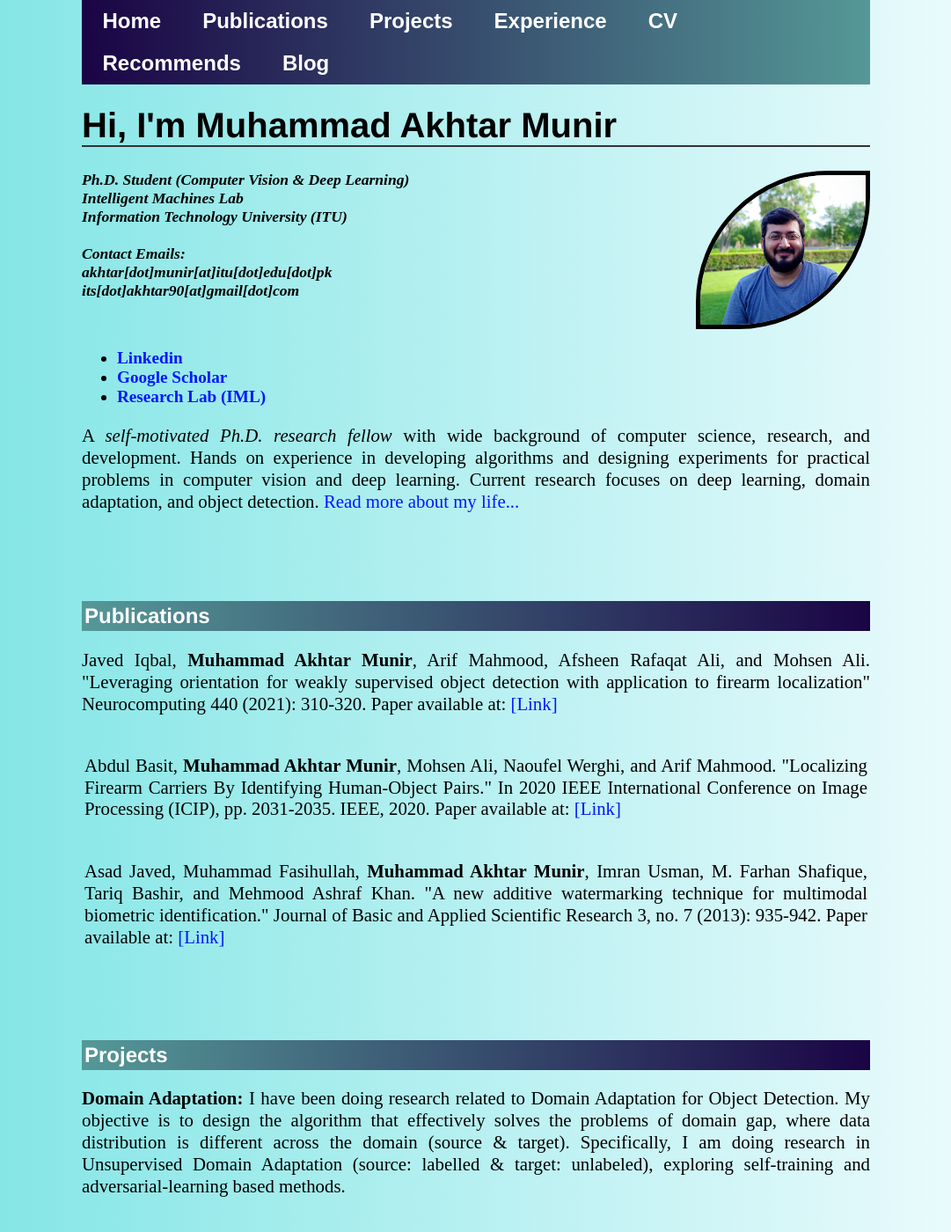
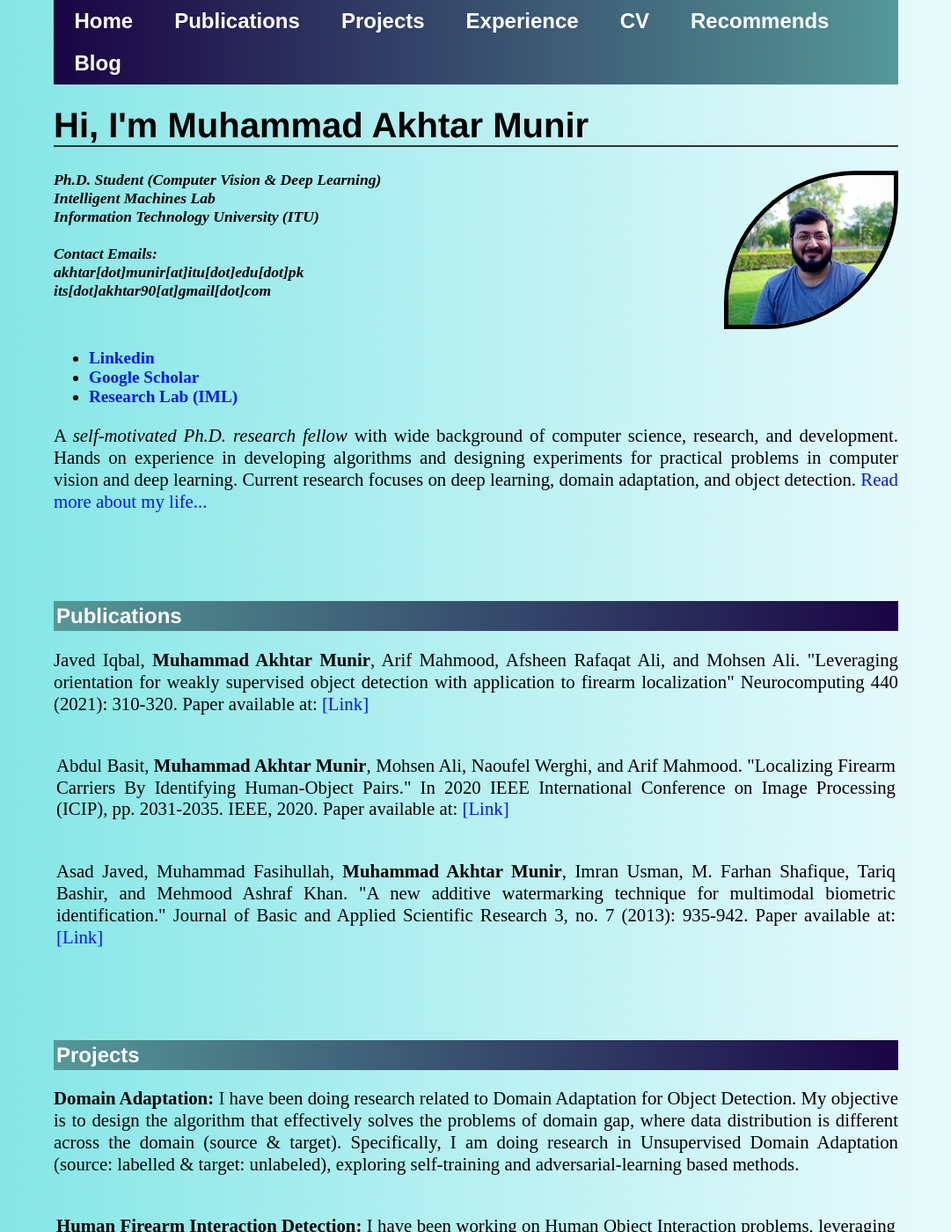
Before and after one commit to akhtarvision/akhtarvision.github.io, a Jekyll site: the page built from index.html, in a window 1280 px wide and 1400 px high. Shown: the whole window at 88% size, without its empty margins (99-1180 px from the left). Built offline with Jekyll 4.4.1, drawn with Linux system fonts in a browser that asks for light colours.

Commit message:
Update main.css

```diff
--- a/css/main.css
+++ b/css/main.css
@@ -1,6 +1,6 @@
 body {
     margin: 60px auto;
-    width: 70%;
+    width: 60rem;
 /*     width: 63rem; */
 /*     background-color: #000; */
 /*     background-color: gr; */
@@ -95,7 +95,7 @@ address {
   background-image: linear-gradient(to left, #559897, #1A0445);
   position: fixed; /* Set the navbar to fixed position */
   top: 0; /* Position the navbar at the top of the page */
-  width: 70%; /* Full width */
+  width: 60rem; /* Full width */
 }
 
 /* Links inside the navbar */
```
